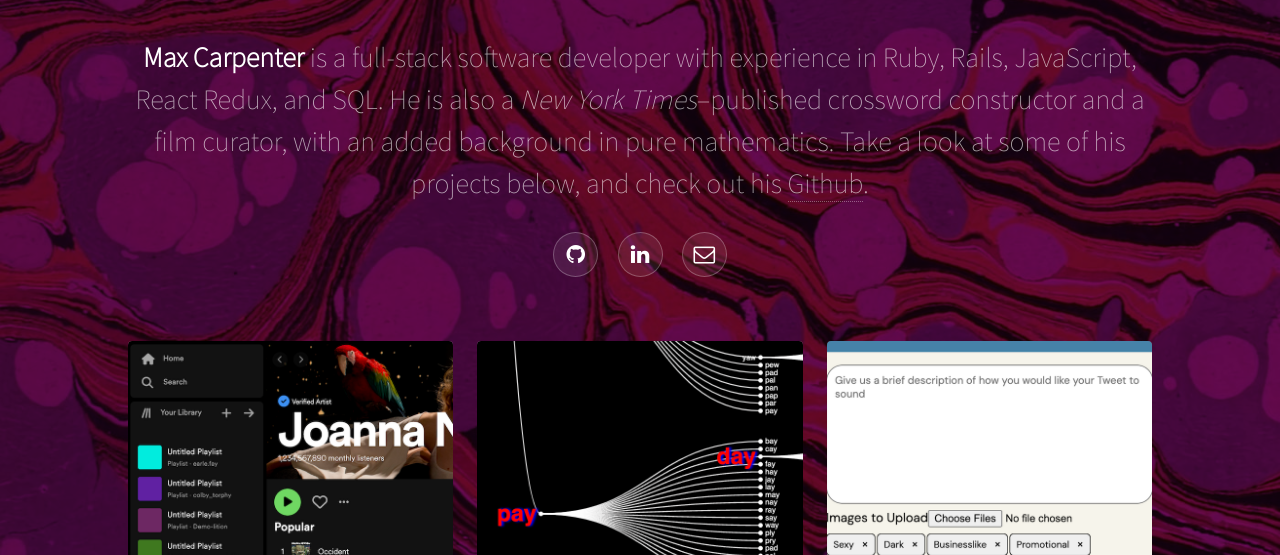
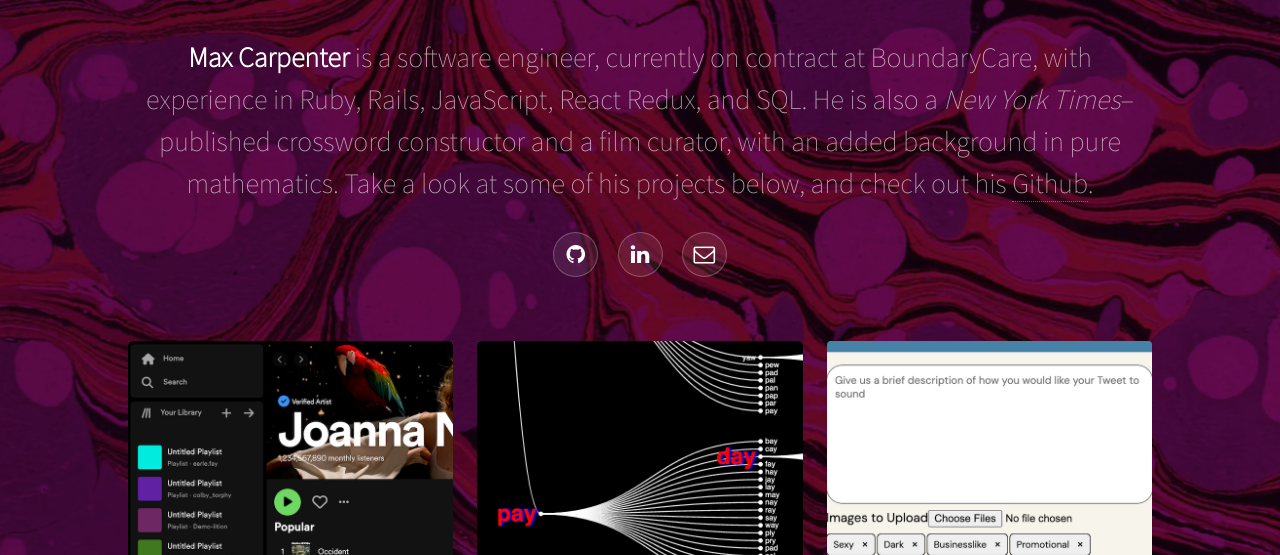
Before and after one commit to mxcrpntr/portfolio, a plain HTML site: page index.html in a window 1280 px wide. Shown: the part 245-800 px from the top of the page. Drawn offline with Linux system fonts and the light colour scheme.

Commit message:
updated bio

```diff
--- a/index.html
+++ b/index.html
@@ -19,7 +19,7 @@
 				<!-- Header -->
 					<header id="header">
 						<span class="avatar"><img src="images/max_headshot.jpeg" alt="" /></span>
-						<h1><b>Max Carpenter</b> <strong>is a full-stack software developer with experience in Ruby, Rails, JavaScript, React Redux, and SQL. He is also a <i>New York Times</i>–published crossword constructor and a film curator, with an added background in pure mathematics. Take a look at some of his projects below, and check out his <a href="https://github.com/mxcrpntr">Github</a>.</strong></h1>
+						<h1><b>Max Carpenter</b> <strong>is a software engineer, currently on contract at BoundaryCare, with experience in Ruby, Rails, JavaScript, React Redux, and SQL. He is also a <i>New York Times</i>–published crossword constructor and a film curator, with an added background in pure mathematics. Take a look at some of his projects below, and check out his <a href="https://github.com/mxcrpntr">Github</a>.</strong></h1>
 						<ul class="icons">
 							<li><a href="https://github.com/mxcrpntr" class="icon style2 fa-github"><span class="label">Github</span></a></li>
 							<li><a href="https://www.linkedin.com/in/max-carpenter-245746288/" class="icon style2 fa-linkedin"><span class="label">LinkedIn</span></a></li>
```
Also changed, not shown: 1 other file.
